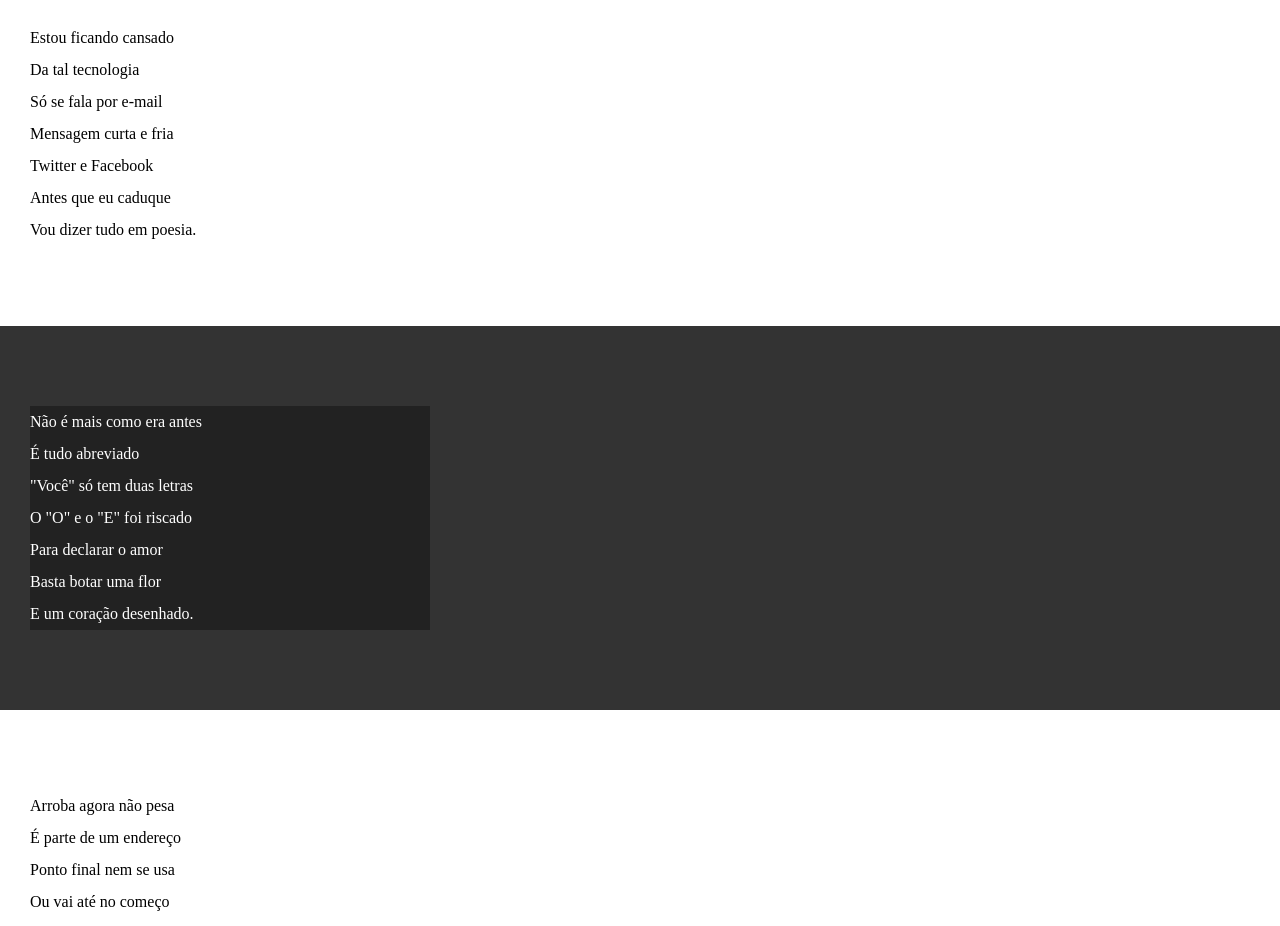
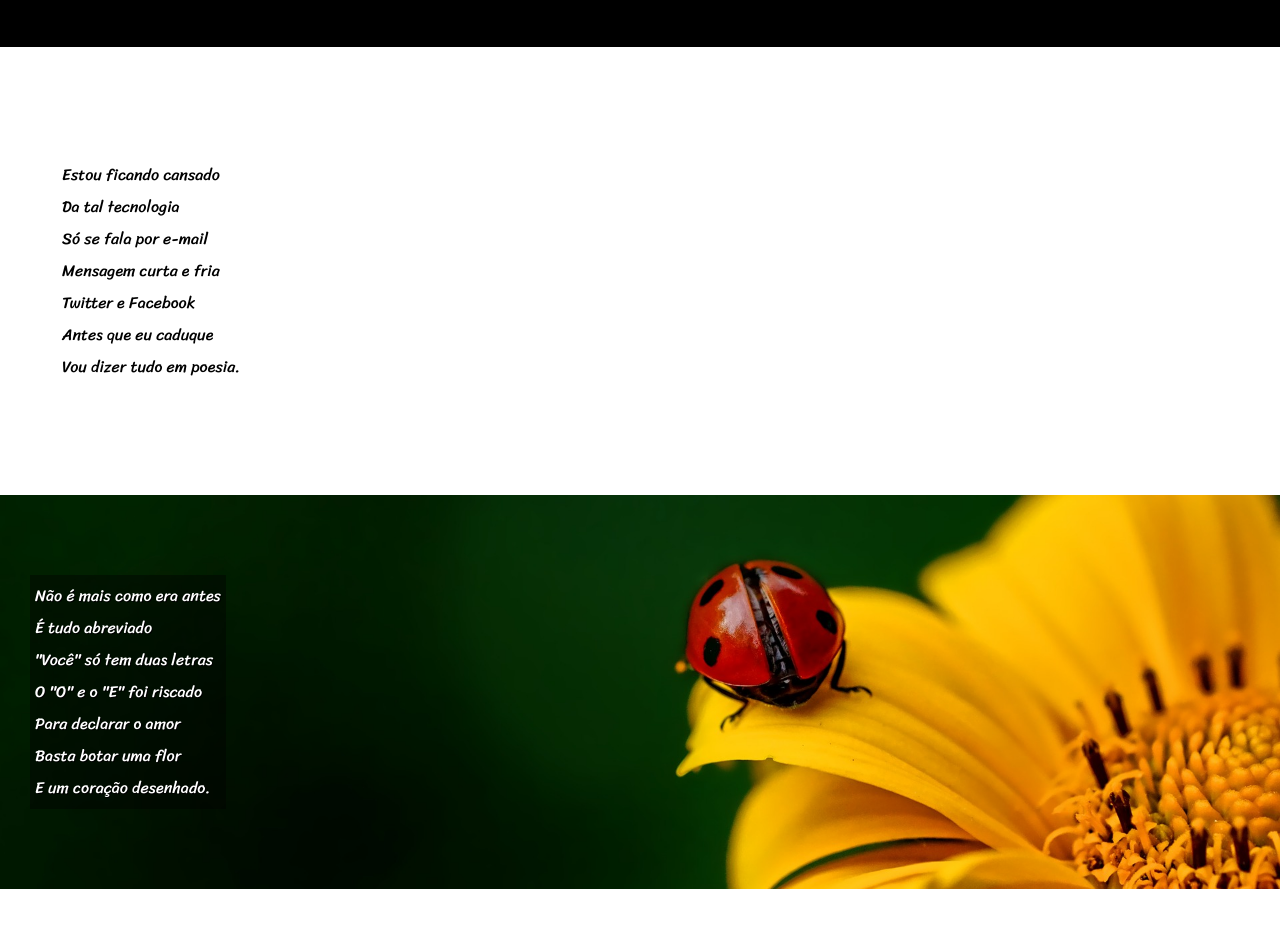
Before and after one commit to GabrielSilvaNeri/html-css, a plain HTML site: page exercicios/Desafio do módulo 3/index.html in a window 1280 px wide. Shown: the part 213-1139 px from the top of the page. Drawn offline with Linux system fonts and the light colour scheme.

Commit message:
Cordel Moderno

```diff
--- a/exercicios/Desafio do módulo 3/index.html
+++ b/exercicios/Desafio do módulo 3/index.html
@@ -26,7 +26,7 @@
         </p>
     </section>
 
-    <section class="imagem">
+    <section class="imagem" id="img01">
         <P>
         Não é mais como era antes <br>
         É tudo abreviado          <br>
@@ -47,6 +47,8 @@
         Agora é .com                  <br>
         Se o saite é muito bom        <br>
         Ele vale um alto preço.       <br>
+       </p>
+       <p>
         Pra piorar a liguagem         <br>
         O emoticom é um risco         <br>
         Tem símbolo para tudo         <br>
@@ -57,7 +59,7 @@
        </p>
     </section>
 
-    <section class="imagem">
+    <section class="imagem" id="img02">
         <p>
         Tenho saudade das cartas    <br>
         Escritas com a própria mão  <br>
--- a/exercicios/Desafio do módulo 3/style.css
+++ b/exercicios/Desafio do módulo 3/style.css
@@ -1,4 +1,15 @@
 @charset "UTF-8";
+
+@import url('https://fonts.googleapis.com/css2?family=Passion+One&display=swap');
+
+@import url('https://fonts.googleapis.com/css2?family=Sriracha&display=swap');
+
+:root {
+    --fonte1: verdana, geneva, tahoma sans-serif;
+    --fonte2: 'Passion One', cursive;
+     --fonte3: 'Sriracha', cursive;
+
+}
 
 *{
     margin: 0px;
@@ -6,8 +17,9 @@
 }
 
 html, body{
+    font-family: var(--fonte1);
     min-height: 100vh;
-    background-color: darkgrey;
+
 }
 
 header{background-color: black;
@@ -15,8 +27,10 @@ color: white;
 text-align: center;}
 
 header > h1{
+    font-family: var(--fonte2);
     padding-top: 50px;
     font-variant: small-caps;
+    font-size: 10vw;
 }
 
 header > p {
@@ -33,10 +47,16 @@ a:hover {
 }
 
 section {
+
+    font-family: var(--fonte3);
     padding-top: 10vh;
     padding-bottom: 10vh;
     line-height: 2em;
     padding-left: 30px;
+}
+
+section > p {
+    padding: 2em;
 }
 
 section.normal {
@@ -47,12 +67,28 @@ section.normal {
 section.imagem {
     background-color: rgb(51, 51, 51);
     color: white;
+    box-shadow: inset 6px 6xp 13px 0px black;
+    background-size: cover;
+    background-attachment: fixed;
 }
 
  section.imagem > p {
-    width: 400px;
-    background-color: rgba(0, 0, 0, 0.329);
+    display: inline-block;
+    padding: 5px;
+    background-color: rgba(0, 0, 0, 0.418);
+    text-shadow: 1px 1px 0px black;
  }
+
+ section#img01 {
+     background-image: url(imagens/background001.jpg);
+     background-position: right center ;
+     background-size: cover;}
+
+     section#img02 {
+        background-image: url(imagens/background002.jpg);
+        background-size: cover;
+     }
+
 
 footer{
     background-color: black;
```
